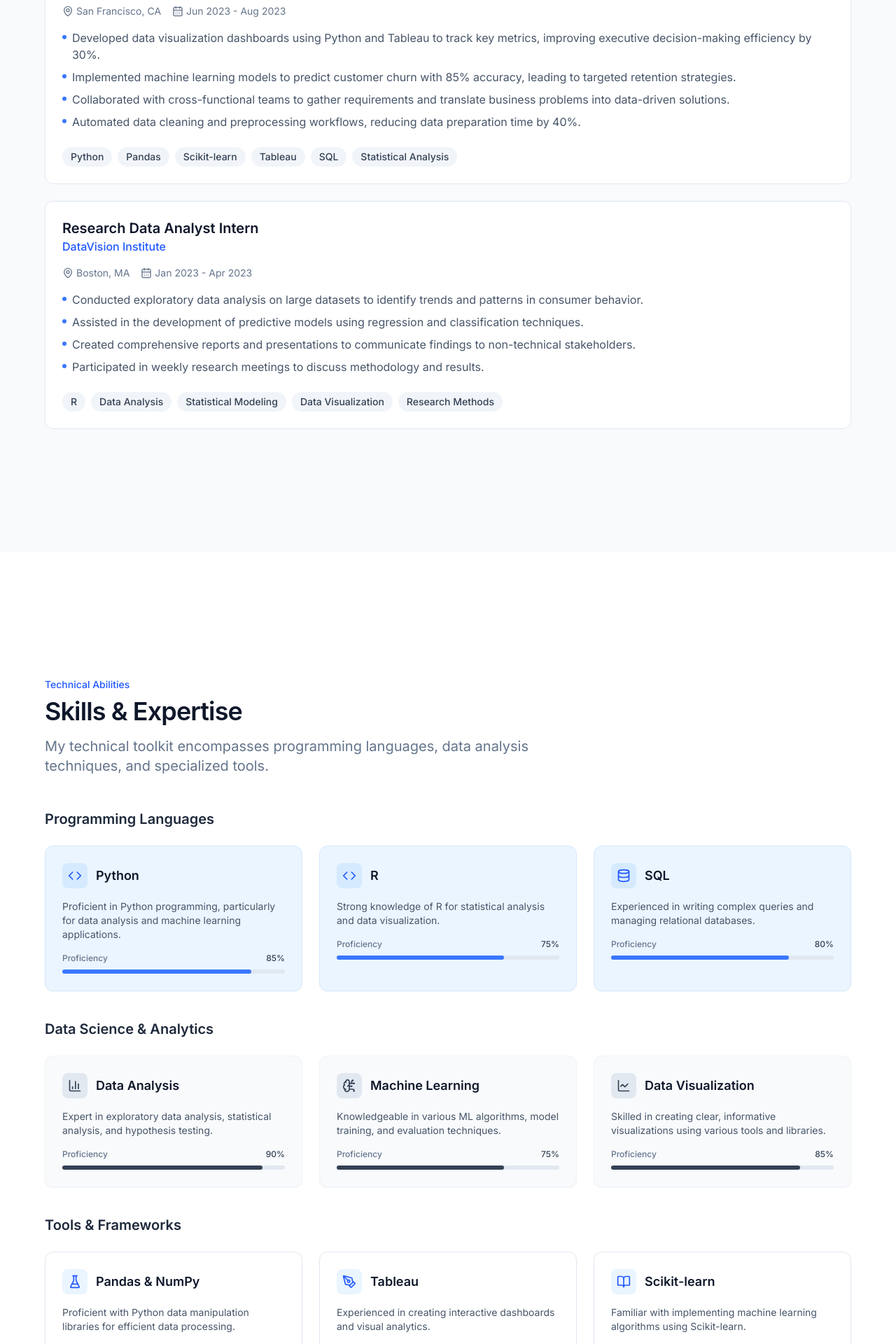
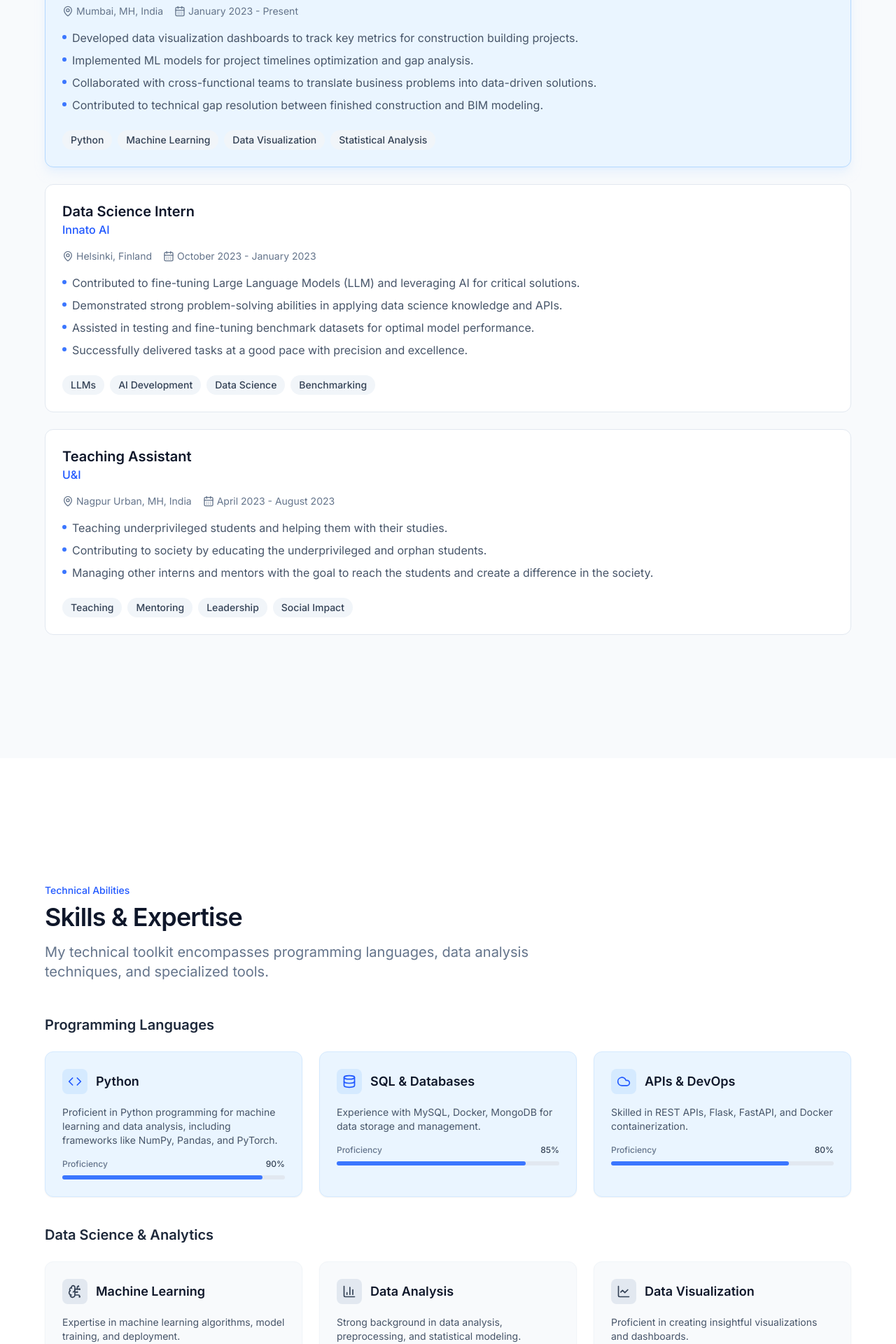
Before and after one commit to Rag3karn/portfolio-data-dream, a React (Vite) app: page / in a window 1280 px wide. Shown: the part 2380-4300 px from the top of the page at 70% size. Built offline with nearby package versions, Linux system fonts and the light colour scheme.

Commit message:
Refactor website structure
General website modifications.

```diff
--- a/src/components/Experience.tsx
+++ b/src/components/Experience.tsx
@@ -5,31 +5,44 @@ import { Briefcase } from "lucide-react";
 const Experience = () => {
   const experiences = [
     {
+      title: "AI Research Intern",
+      company: "Aurorab Private Limited",
+      location: "Mumbai, MH, India",
+      period: "January 2023 - Present",
+      description: [
+        "Developed data visualization dashboards to track key metrics for construction building projects.",
+        "Implemented ML models for project timelines optimization and gap analysis.",
+        "Collaborated with cross-functional teams to translate business problems into data-driven solutions.",
+        "Contributed to technical gap resolution between finished construction and BIM modeling.",
+      ],
+      skills: ["Python", "Machine Learning", "Data Visualization", "Statistical Analysis"],
+      isActive: true,
+    },
+    {
       title: "Data Science Intern",
-      company: "TechCorp Analytics",
-      location: "San Francisco, CA",
-      period: "Jun 2023 - Aug 2023",
+      company: "Innato AI",
+      location: "Helsinki, Finland",
+      period: "October 2023 - January 2023",
       description: [
-        "Developed data visualization dashboards using Python and Tableau to track key metrics, improving executive decision-making efficiency by 30%.",
-        "Implemented machine learning models to predict customer churn with 85% accuracy, leading to targeted retention strategies.",
-        "Collaborated with cross-functional teams to gather requirements and translate business problems into data-driven solutions.",
-        "Automated data cleaning and preprocessing workflows, reducing data preparation time by 40%."
+        "Contributed to fine-tuning Large Language Models (LLM) and leveraging AI for critical solutions.",
+        "Demonstrated strong problem-solving abilities in applying data science knowledge and APIs.",
+        "Assisted in testing and fine-tuning benchmark datasets for optimal model performance.",
+        "Successfully delivered tasks at a good pace with precision and excellence.",
       ],
-      skills: ["Python", "Pandas", "Scikit-learn", "Tableau", "SQL", "Statistical Analysis"],
+      skills: ["LLMs", "AI Development", "Data Science", "Benchmarking"],
       isActive: false,
     },
     {
-      title: "Research Data Analyst Intern",
-      company: "DataVision Institute",
-      location: "Boston, MA",
-      period: "Jan 2023 - Apr 2023",
+      title: "Teaching Assistant",
+      company: "U&I",
+      location: "Nagpur Urban, MH, India",
+      period: "April 2023 - August 2023",
       description: [
-        "Conducted exploratory data analysis on large datasets to identify trends and patterns in consumer behavior.",
-        "Assisted in the development of predictive models using regression and classification techniques.",
-        "Created comprehensive reports and presentations to communicate findings to non-technical stakeholders.",
-        "Participated in weekly research meetings to discuss methodology and results."
+        "Teaching underprivileged students and helping them with their studies.",
+        "Contributing to society by educating the underprivileged and orphan students.",
+        "Managing other interns and mentors with the goal to reach the students and create a difference in the society.",
       ],
-      skills: ["R", "Data Analysis", "Statistical Modeling", "Data Visualization", "Research Methods"],
+      skills: ["Teaching", "Mentoring", "Leadership", "Social Impact"],
       isActive: false,
     },
   ];
--- a/src/components/Skills.tsx
+++ b/src/components/Skills.tsx
@@ -1,7 +1,7 @@
 
 import SkillCard from "./SkillCard";
 import {
-  Code, Database, BarChart3, BrainCircuit, LineChart, FlaskConical, PenTool, BookOpen
+  Code, Database, BarChart3, BrainCircuit, LineChart, FlaskConical, Cloud, Terminal
 } from "lucide-react";
 
 const Skills = () => {
@@ -9,70 +9,70 @@ const Skills = () => {
     {
       name: "Python",
       icon: <Code size={20} />,
-      proficiency: 85,
-      description: "Proficient in Python programming, particularly for data analysis and machine learning applications.",
+      proficiency: 90,
+      description: "Proficient in Python programming for machine learning and data analysis, including frameworks like NumPy, Pandas, and PyTorch.",
       variant: "primary",
     },
     {
-      name: "R",
-      icon: <Code size={20} />,
-      proficiency: 75,
-      description: "Strong knowledge of R for statistical analysis and data visualization.",
+      name: "SQL & Databases",
+      icon: <Database size={20} />,
+      proficiency: 85,
+      description: "Experience with MySQL, Docker, MongoDB for data storage and management.",
       variant: "primary",
     },
     {
-      name: "SQL",
-      icon: <Database size={20} />,
+      name: "APIs & DevOps",
+      icon: <Cloud size={20} />,
       proficiency: 80,
-      description: "Experienced in writing complex queries and managing relational databases.",
+      description: "Skilled in REST APIs, Flask, FastAPI, and Docker containerization.",
       variant: "primary",
     },
   ];
 
   const dataSkills = [
     {
-      name: "Data Analysis",
-      icon: <BarChart3 size={20} />,
+      name: "Machine Learning",
+      icon: <BrainCircuit size={20} />,
       proficiency: 90,
-      description: "Expert in exploratory data analysis, statistical analysis, and hypothesis testing.",
+      description: "Expertise in machine learning algorithms, model training, and deployment.",
       variant: "secondary",
     },
     {
-      name: "Machine Learning",
-      icon: <BrainCircuit size={20} />,
-      proficiency: 75,
-      description: "Knowledgeable in various ML algorithms, model training, and evaluation techniques.",
+      name: "Data Analysis",
+      icon: <BarChart3 size={20} />,
+      proficiency: 85,
+      description: "Strong background in data analysis, preprocessing, and statistical modeling.",
       variant: "secondary",
     },
     {
       name: "Data Visualization",
       icon: <LineChart size={20} />,
       proficiency: 85,
-      description: "Skilled in creating clear, informative visualizations using various tools and libraries.",
+      description: "Proficient in creating insightful visualizations and dashboards.",
       variant: "secondary",
     },
   ];
 
   const toolsSkills = [
     {
-      name: "Pandas & NumPy",
-      icon: <FlaskConical size={20} />,
+      name: "Deep Learning",
+      icon: <Terminal size={20} />,
       proficiency: 85,
-      description: "Proficient with Python data manipulation libraries for efficient data processing.",
+      description: "Experience with NLP, TensorFlow, and advanced machine learning models.",
       variant: "tertiary",
     },
     {
-      name: "Tableau",
-      icon: <PenTool size={20} />,
-      proficiency: 70,
-      description: "Experienced in creating interactive dashboards and visual analytics.",
+      name: "Development Tools",
+      icon: <FlaskConical size={20} />,
+      proficiency: 80,
+      description: "Proficient with Git, Jupyter, DVC, and development workflows.",
       variant: "tertiary",
     },
     {
-      name: "Scikit-learn",
-      icon: <BookOpen size={20} />,
+      name: "Cloud Services",
+      icon: <Cloud size={20} />,
       proficiency: 75,
-      description: "Familiar with implementing machine learning algorithms using Scikit-learn.",
+      description: "Familiar with AWS and cloud-based machine learning deployments.",
       variant: "tertiary",
     },
   ];
```
